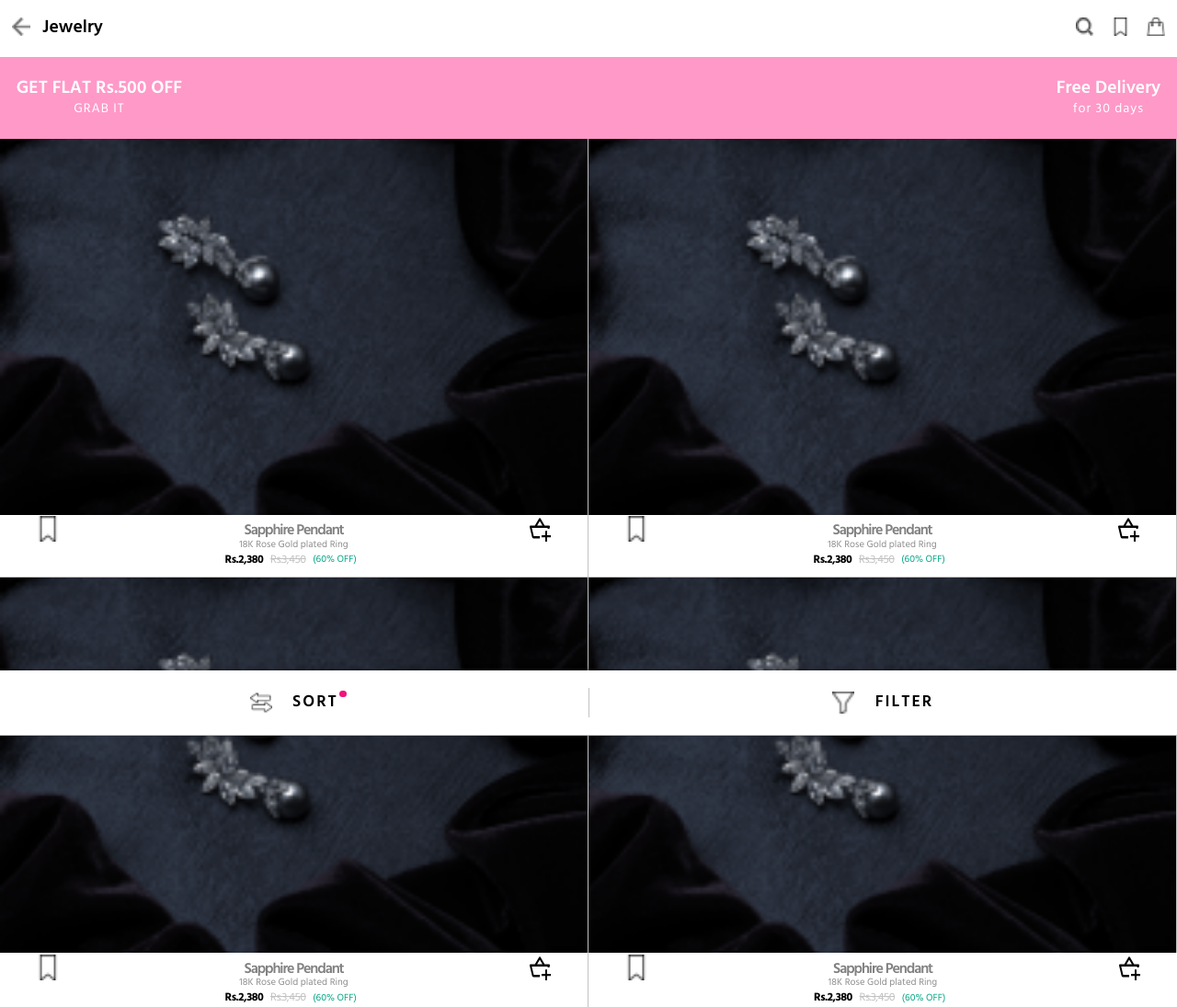
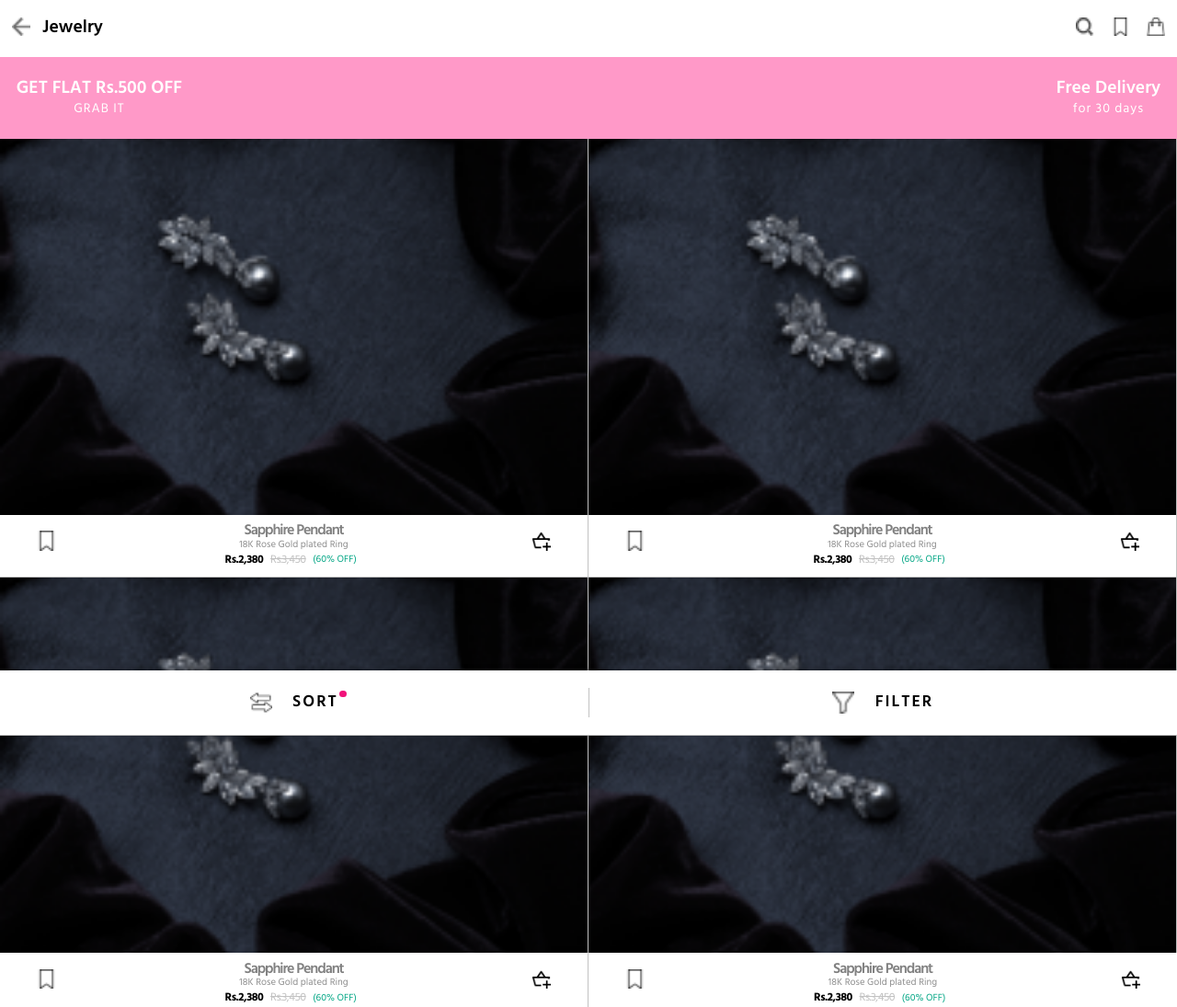
Before and after one commit to gbasinal/kuberlo, a plain HTML site: page collection-v2.html in a window 1280 px wide. Shown: the top 1095 px of the page at 92% size. Drawn offline with Linux system fonts and the light colour scheme.

Commit message:
update: adjusted position of icons

```diff
--- a/assets/scss/custom/components/_product.scss
+++ b/assets/scss/custom/components/_product.scss
@@ -160,6 +160,7 @@
                             justify-content: space-between;
                             padding: 0 em(25);
                             width: 100%;
+                            top: 50%;
                             a {
                                 &:first-child {
                                     margin-right: em(8s);
@@ -167,6 +168,10 @@
                                 img {
                                     width:1.7em;
                                     height:2em;
+                                    @media only screen and (min-width : 768px){
+                                        width: 1.5em;
+                                        height: 1.5em;
+                                    }
                                 }
                             }
                         }
```
Also changed, not shown: assets/css/build.css, 1 other file.
